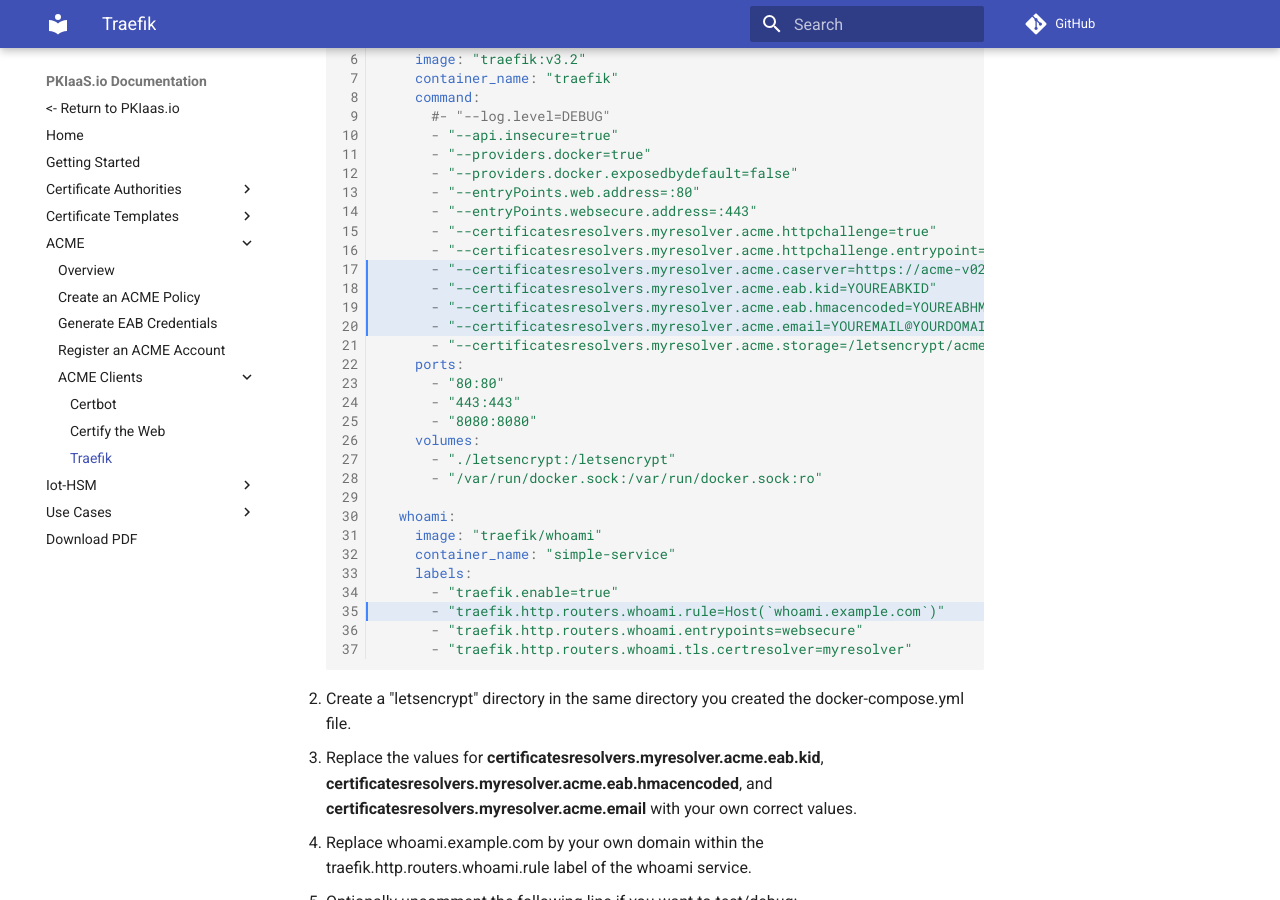
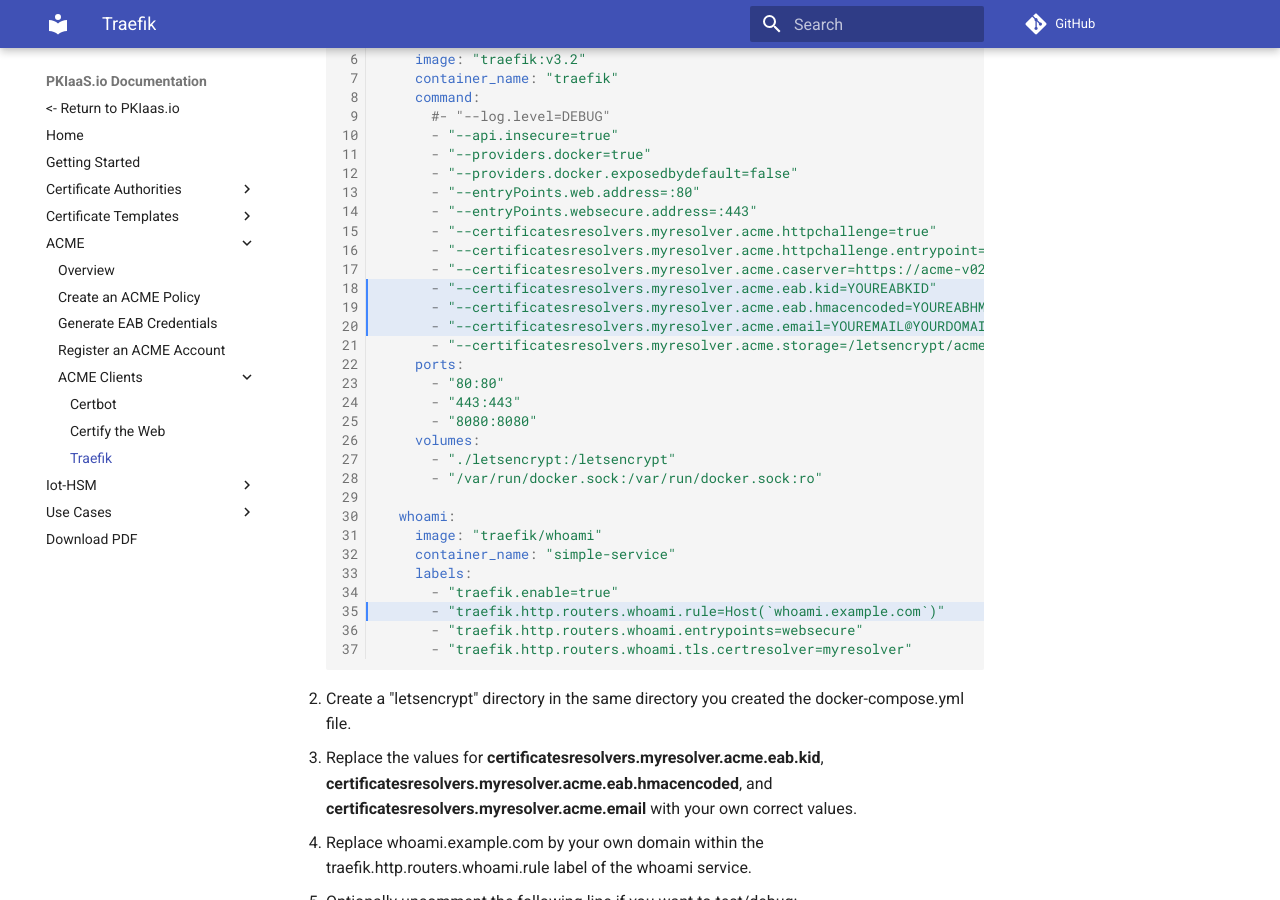
Before and after one commit to lspiehler/pkiaas-docs, an MkDocs documentation site: the page built from docs/acme/acme-clients/traefik.md, in a window 1280 px wide and 900 px high, scrolled down 411 px. Built offline with MkDocs 1.6.1 and Material for MkDocs 9.7.7, drawn with Linux system fonts in a browser that asks for light colours; comment, search, counter and statistics services are not loaded.

Commit message:
fix highlighted lines

````diff
--- a/docs/acme/acme-clients/traefik.md
+++ b/docs/acme/acme-clients/traefik.md
@@ -3,7 +3,7 @@
 All values that appear in ALL CAPS in the examples below must be customized with values specific to you.
 
 1. Create a docker-compose.yml on your server with the following content:
-``` yaml linenums="1" hl_lines="17-20 35"
+``` yaml linenums="1" hl_lines="18-20 35"
 version: "3.3"
 
 services:
````
